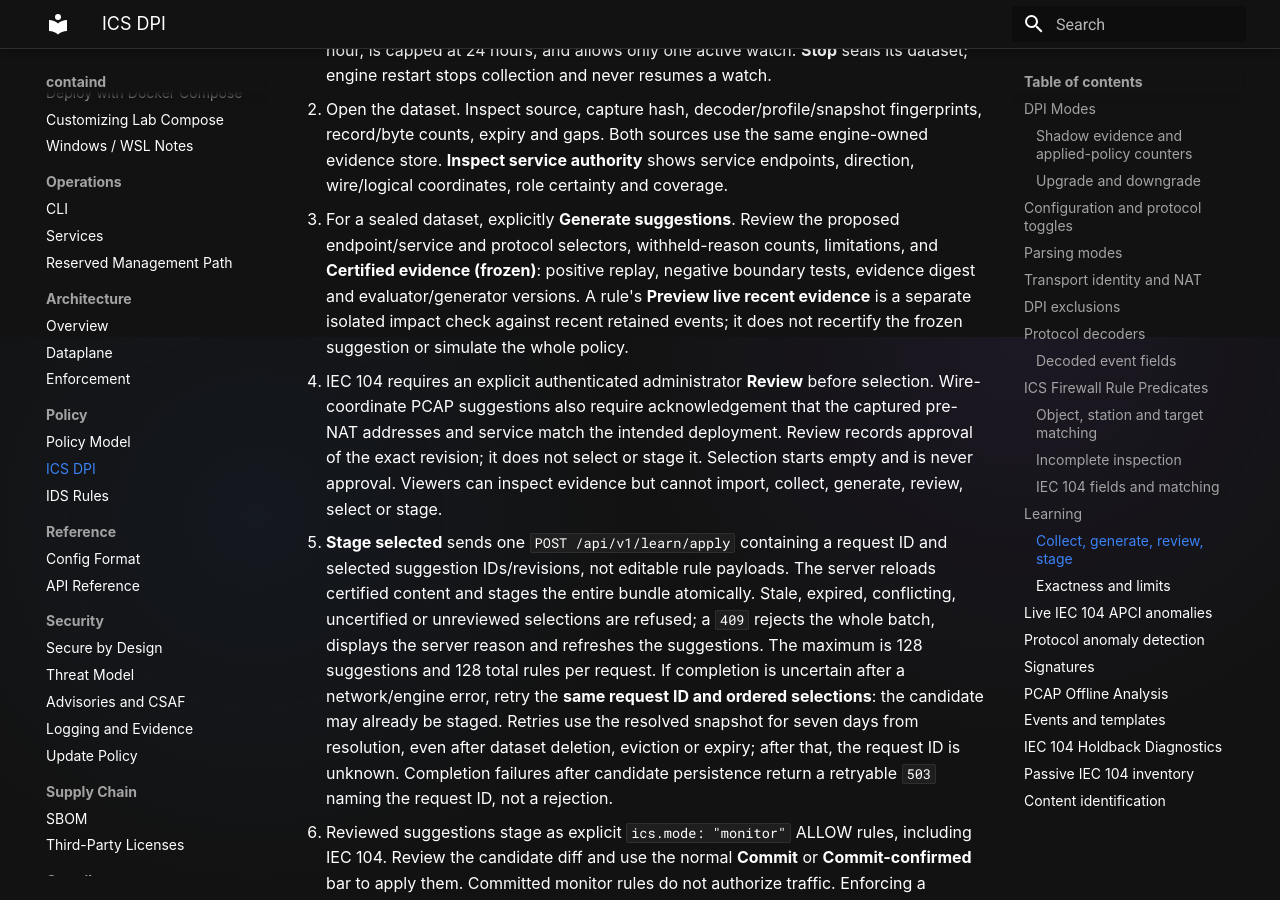
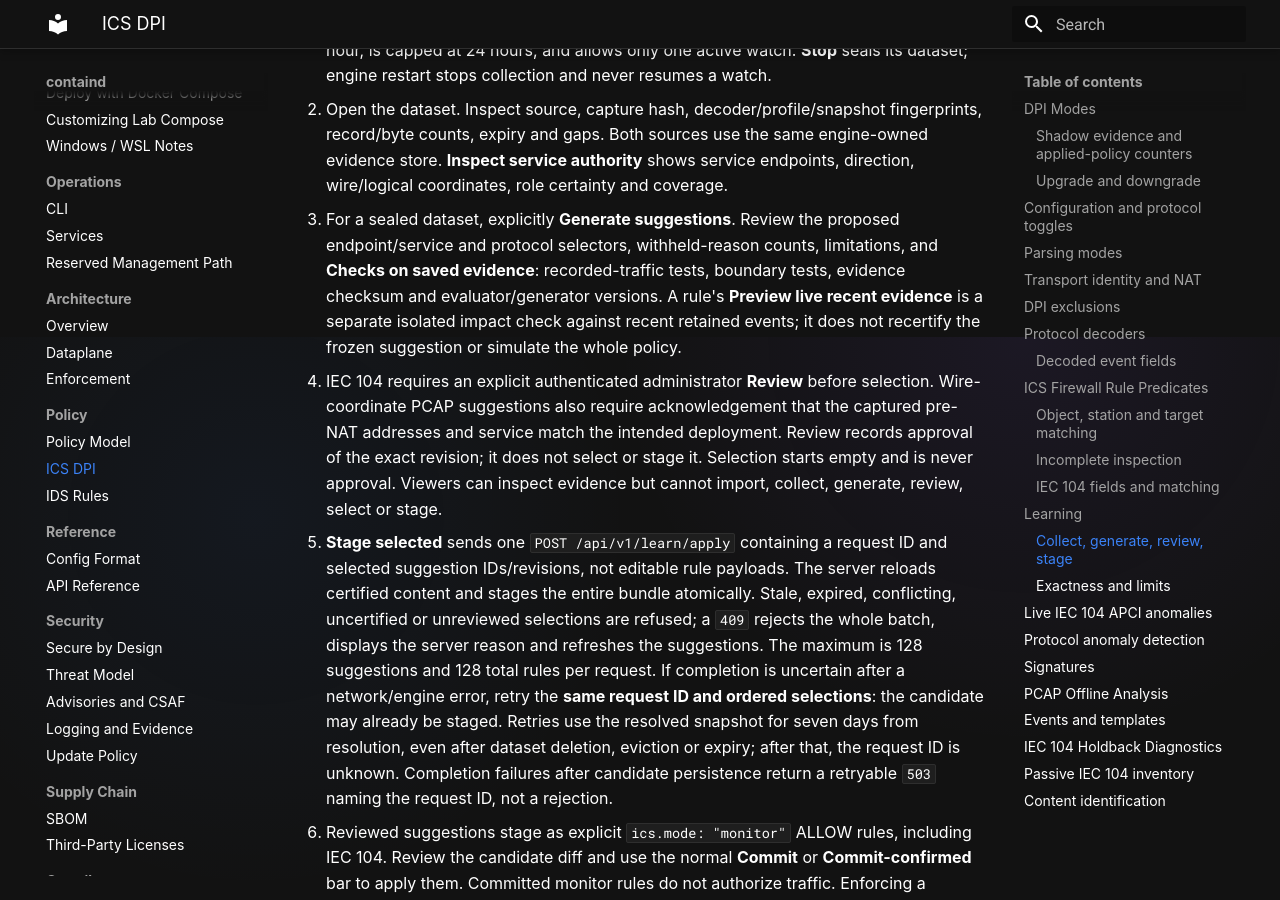
Before and after one commit to tonylturner/containd, an MkDocs documentation site: the page built from docs/mkdocs/ics-dpi.md, in a window 1280 px wide and 900 px high, scrolled down 23063 px. Built offline with MkDocs 1.6.1 and Material for MkDocs 9.7.7, drawn with Linux system fonts in a browser that asks for light colours.

Commit message:
Record 0.1.38 UI wording and fixes; align learner docs with new labels

```diff
--- a/docs/mkdocs/ics-dpi.md
+++ b/docs/mkdocs/ics-dpi.md
@@ -932,8 +932,8 @@ collection. Observation is not authorization, even when the traffic was delivere
    endpoints, direction, wire/logical coordinates, role certainty and coverage.
 3. For a sealed dataset, explicitly **Generate suggestions**. Review the proposed
    endpoint/service and protocol selectors, withheld-reason counts, limitations,
-   and **Certified evidence (frozen)**: positive replay, negative boundary tests,
-   evidence digest and evaluator/generator versions. A rule's **Preview live recent
+   and **Checks on saved evidence**: recorded-traffic tests, boundary tests,
+   evidence checksum and evaluator/generator versions. A rule's **Preview live recent
    evidence** is a separate isolated impact check against recent retained events;
    it does not recertify the frozen suggestion or simulate the whole policy.
 4. IEC 104 requires an explicit authenticated administrator **Review** before
```
Also changed, not shown: CHANGELOG.md.
